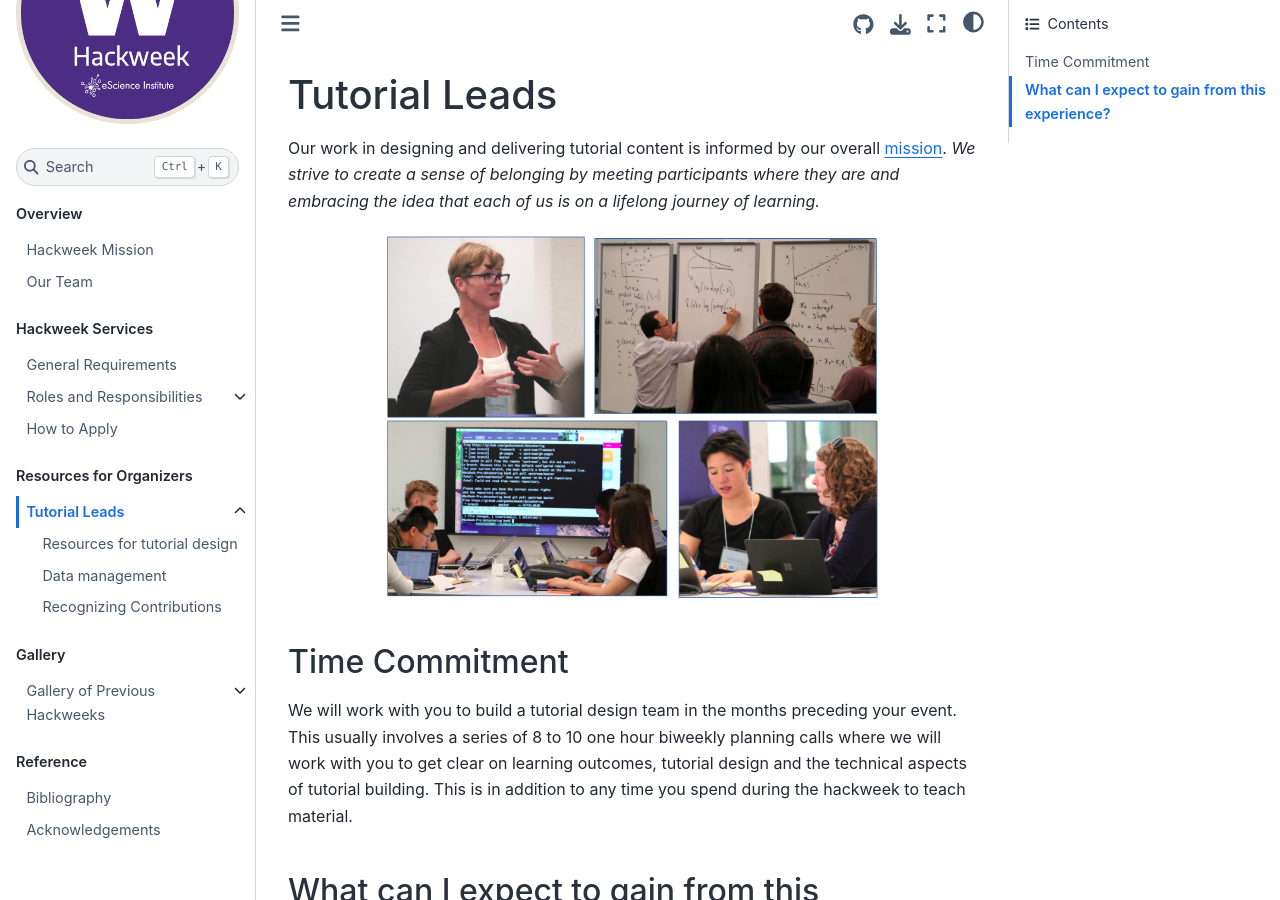
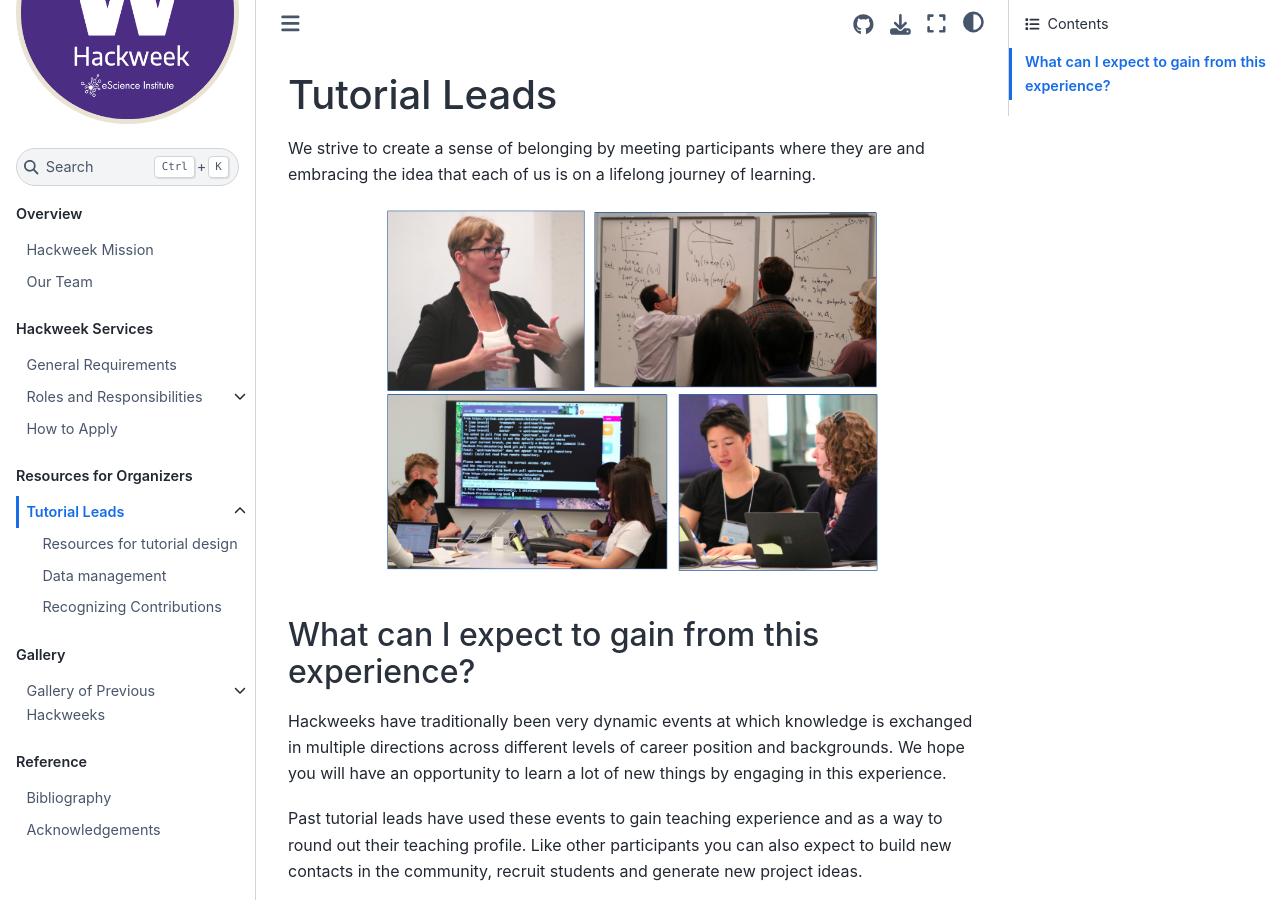
Before and after one commit to uwhackweek/hackweeks-as-a-service, a Jupyter Book: the page built from docs/resources/tutorials.md, in a window 1280 px wide and 900 px high. Built offline with Jupyter Book 1.0.4 settings and Sphinx 7.4.7 and the Sphinx Book theme 1.1.4, drawn with Linux system fonts in a browser that asks for light colours.

Commit message:
fix typo

````diff
--- a/docs/resources/tutorials.md
+++ b/docs/resources/tutorials.md
@@ -1,16 +1,12 @@
 # Tutorial Leads
 
-Our work in designing and delivering tutorial content is informed by our overall [mission](../mission). *We strive to create a sense of belonging by meeting participants where they are and embracing the idea that each of us is on a lifelong journey of learning.*
+We strive to create a sense of belonging by meeting participants where they are and embracing the idea that each of us is on a lifelong journey of learning.
 
 ```{image} ../images/tutorials.png
 :alt: Tutorials in action
 :width: 500px
 :align: center
 ```
-
-## Time Commitment
-
-We will work with you to build a tutorial design team in the months preceding your event. This usually involves a series of 8 to 10 one hour biweekly planning calls where we will work with you to get clear on learning outcomes, tutorial design and the technical aspects of tutorial building. This is in addition to any time you spend during the hackweek to teach material.
 
 ## What can I expect to gain from this experience?
 
````
